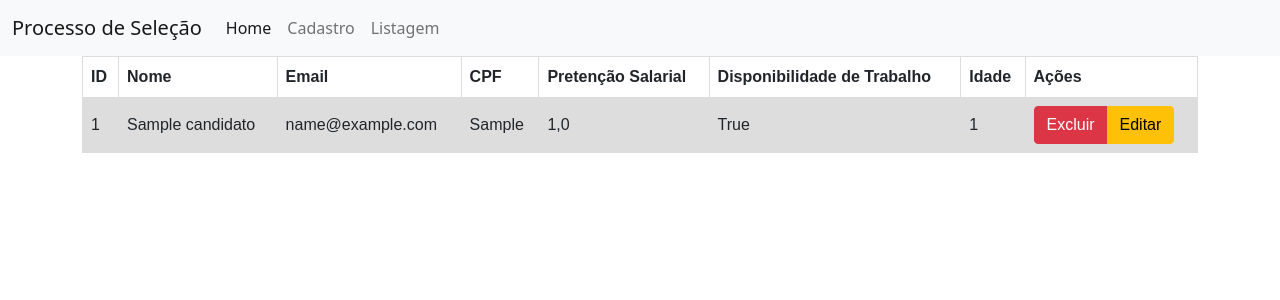
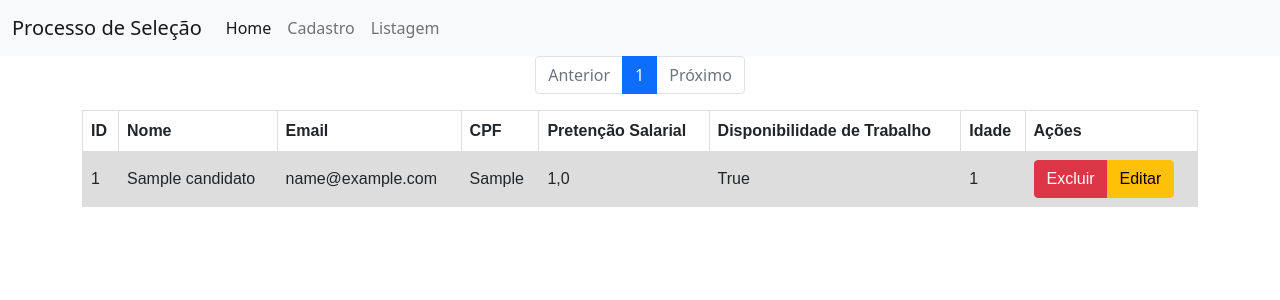
Before and after one commit to Ericles-Miller/Process_CRUD_Work, a Django app: page /candidatos/ in a window 1280 px wide. Shown: the top 300 px of the page. Run offline with Django 4.2, Linux system fonts and the light colour scheme; tables that the repository leaves empty hold one stand-in row (values such as "Sample post").

Commit message:
create paginator

```diff
--- a/app/forms.py
+++ b/app/forms.py
@@ -20,6 +20,7 @@ class ValidForm(forms.Form):
         if a == True:
 
             if not Candidatos.objects.filter(cpf = _cpf):
+                Candidatos.objects.AlterField(cpf)
                 return _cpf
             else:
                 raise ValidationError("O cpf inserido é inválido ou já existe!")
--- a/app/templates/candidato/index.html
+++ b/app/templates/candidato/index.html
@@ -21,6 +21,49 @@
     background-color: #dddddd;
   }
   </style>
+  <div class="row">
+    <nav aria-label="Navegação de página exemplo">
+      <ul class="pagination justify-content-center">
+        {% if candidato.has_previous %}
+        <li class="page-item ">
+          <a class="page-link" href="{% url 'index_candidato' %}?page={{ candidato.previous_page_number }}" tabindex="-1">Anterior</a>
+        </li>
+        {% else %}
+        <li class="page-item disabled">
+          <a class="page-link" href="#" tabindex="-1">Anterior</a>
+        </li>
+        {% endif %}
+
+        {% for num in candidato.paginator.page_range %}
+
+          {% if num == candidato.number %}
+          <li class="page-item active" >
+            <a class="page-link" href="#">{{ num }}</a>
+          </li>
+          {% else %}
+          <li class="page-item" >
+            <a class="page-link" href="{% url 'index_candidato' %}?page={{ num }}">{{ num }}</a>
+          </li>
+          {% endif %}
+
+        {% endfor %}
+
+
+        {% if candidato.has_next %}
+        <li class="page-item">
+          <a class="page-link" href="{% url 'index_candidato' %}?page={{ candidato.next_page_number }}">Próximo</a>
+        </li>
+        {% else %}
+        <li class="page-item disabled">
+          <a class="page-link" href="#">Próximo</a>
+        </li>
+        {% endif %}
+
+      </ul>
+    </nav>
+  </div>
+
+
 <table>
     <tr>
       <th>ID</th>
@@ -48,6 +91,7 @@
       </div>
       </td>
     </tr>
+
     {% endfor %}
 
   </table>
--- a/app/views.py
+++ b/app/views.py
@@ -5,6 +5,8 @@ from .models import Candidatos
 #import forms para cadastro
 from .forms import CandidatosForm, ValidForm
 
+#paginacao
+from django.core.paginator import Paginator
 
 def inicio(request):
     return render(request, 'boasVindas.html')
@@ -41,19 +43,33 @@ def cadastro(request):
             return render(request, 'candidato/cadastro.html', context = context)
 
 
-    '''formulario = CandidatosForm(request.POST)
-    formulario =
-    if formulario.is_valid():
-        formulario.save()
-        return redirect('index_candidato')
 
-    return render(request, 'candidato/cadastro.html', {'formulario':formulario})'''
+def candidato(request):
+
+    parametro_page = request.GET.get('page', '1')
+    parametro_limit= request.GET.get('limit', '5')
+
+    if not (parametro_limit.isdigit() and int(parametro_limit) > 0):
+        parametro_limit = '5'
+
+    candidato = Candidatos.objects.all()
+
+    candidato_paginator = Paginator(candidato,parametro_limit)
+
+    try:
+        page = candidato_paginator.page(parametro_page)
+
+    except(EmptyPage,PageNotAnInteger):
+        page = candidato_paginator.page(1)
+
+    context = {
+        'candidato' : page
+    }
+    return render(request, 'candidato/index.html', context  )
 
 
-def candidato(request):
-    candidato = Candidatos.objects.all()
-    #print(candidato)
-    return render(request, 'candidato/index.html' , {'candidato': candidato})
+
+
 
 def candidato_editar(request, id):
 
```
